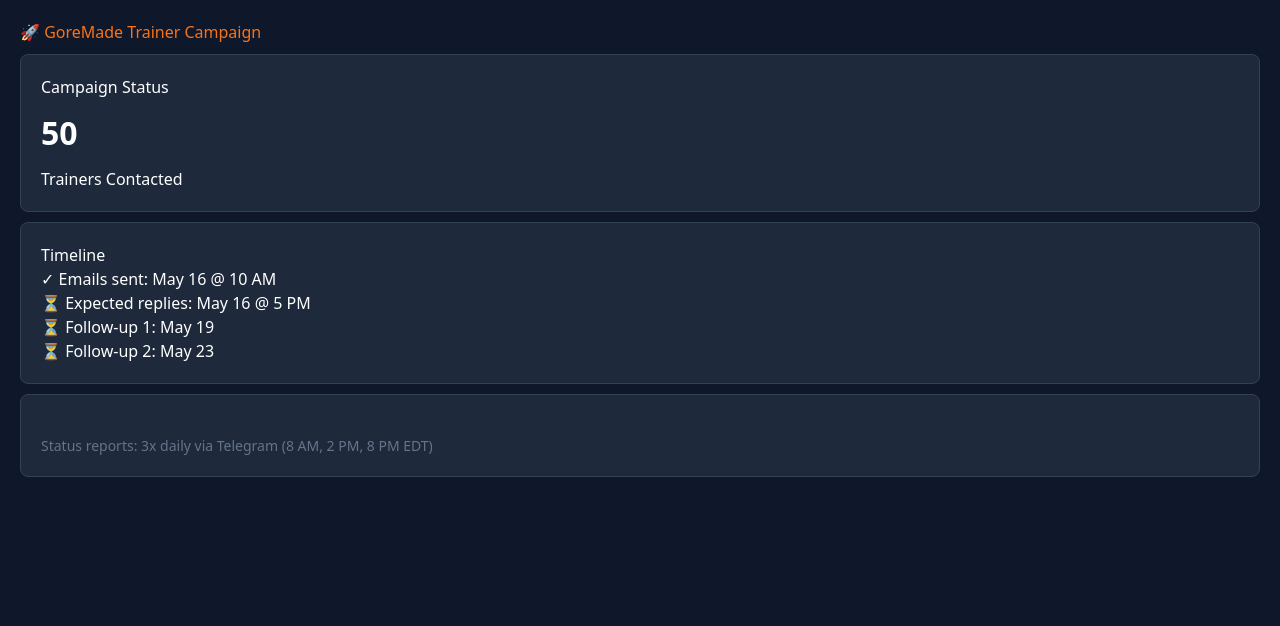
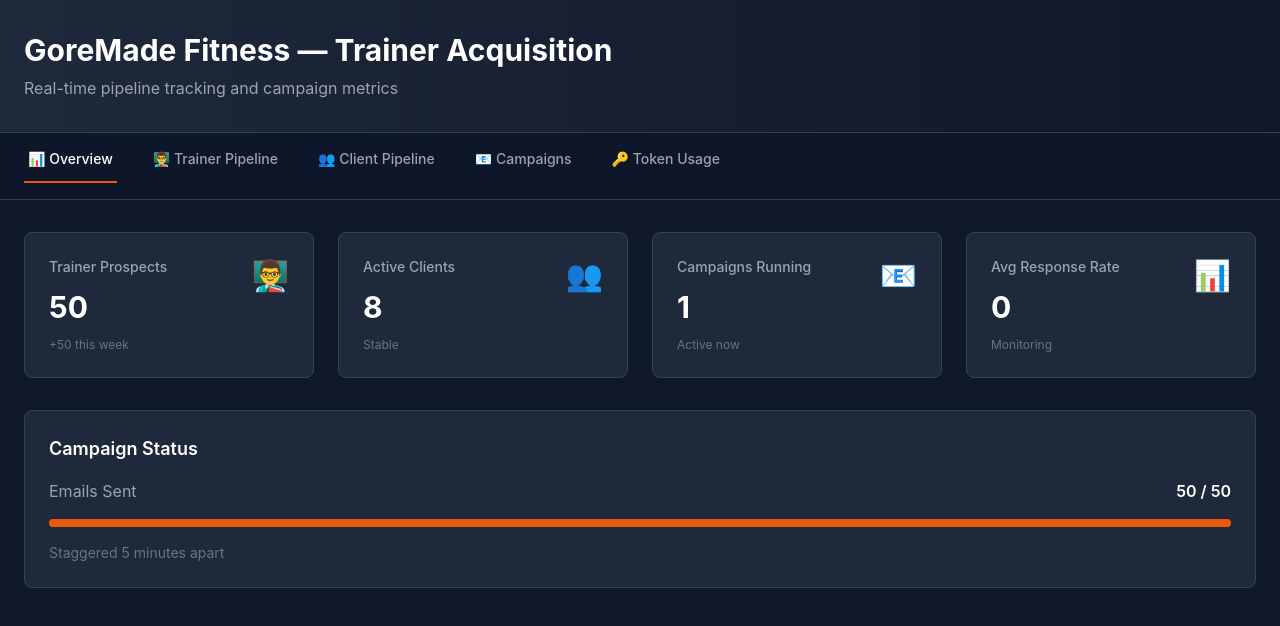
Before and after one commit to joeygore425/goremade-crm-dashboard, a Next.js app: page / in a window 1280 px wide. Shown: the top 626 px of the page. Built offline with nearby package versions, Linux system fonts and the light colour scheme.

Commit message:
Replace Home component with Dashboard component

```diff
--- a/app/page.tsx
+++ b/app/page.tsx
@@ -1,33 +1,5 @@
+import Dashboard from '@/components/Dashboard'
+
 export default function Home() {
-  return (
-    <html>
-      <head>
-        <title>GoreMade CRM</title>
-        <style>{`
-          body { font-family: system-ui; background: #0f172a; color: #e2e8f0; margin: 0; padding: 20px; }
-          h1 { color: #f97316; }
-          .card { background: #1e293b; border: 1px solid #334155; padding: 20px; margin: 10px 0; border-radius: 8px; }
-          .value { font-size: 32px; font-weight: bold; margin: 10px 0; }
-        `}</style>
-      </head>
-      <body>
-        <h1>🚀 GoreMade Trainer Campaign</h1>
-        <div className="card">
-          <h2>Campaign Status</h2>
-          <p className="value">50</p>
-          <p>Trainers Contacted</p>
-        </div>
-        <div className="card">
-          <h2>Timeline</h2>
-          <p>✓ Emails sent: May 16 @ 10 AM</p>
-          <p>⏳ Expected replies: May 16 @ 5 PM</p>
-          <p>⏳ Follow-up 1: May 19</p>
-          <p>⏳ Follow-up 2: May 23</p>
-        </div>
-        <div className="card">
-          <p style={{marginTop: 20, color: '#64748b', fontSize: '14px'}}>Status reports: 3x daily via Telegram (8 AM, 2 PM, 8 PM EDT)</p>
-        </div>
-      </body>
-    </html>
-  )
+  return <Dashboard />
 }
```
